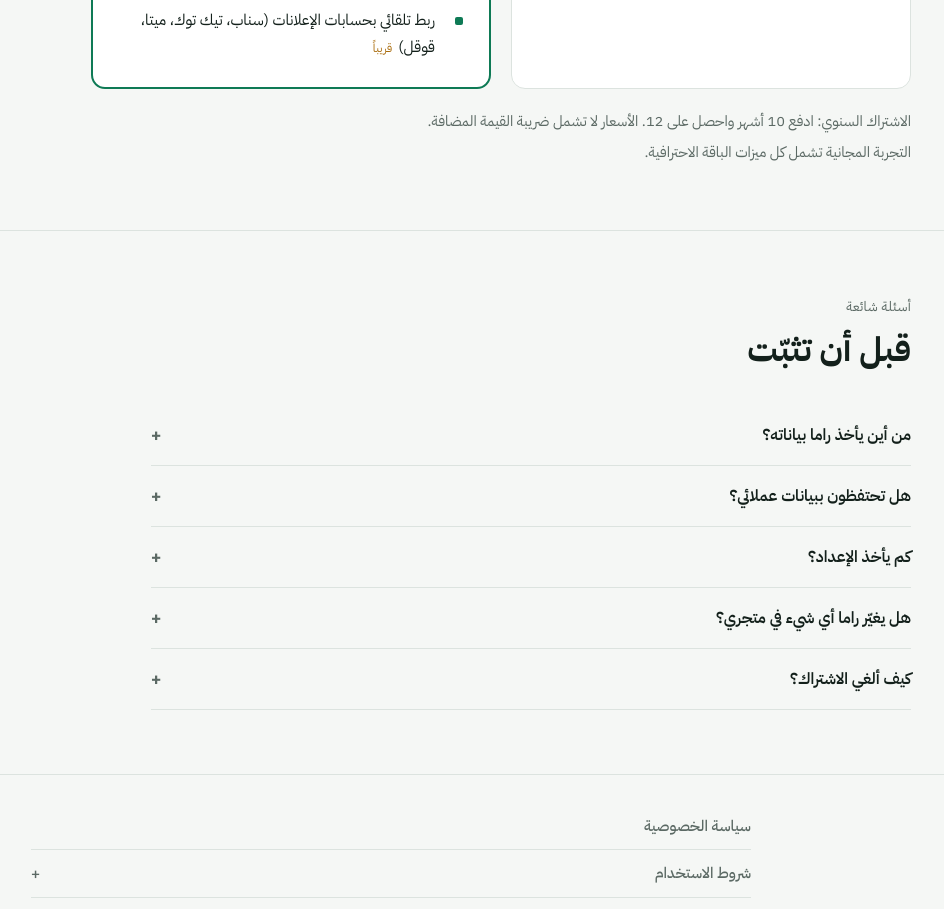
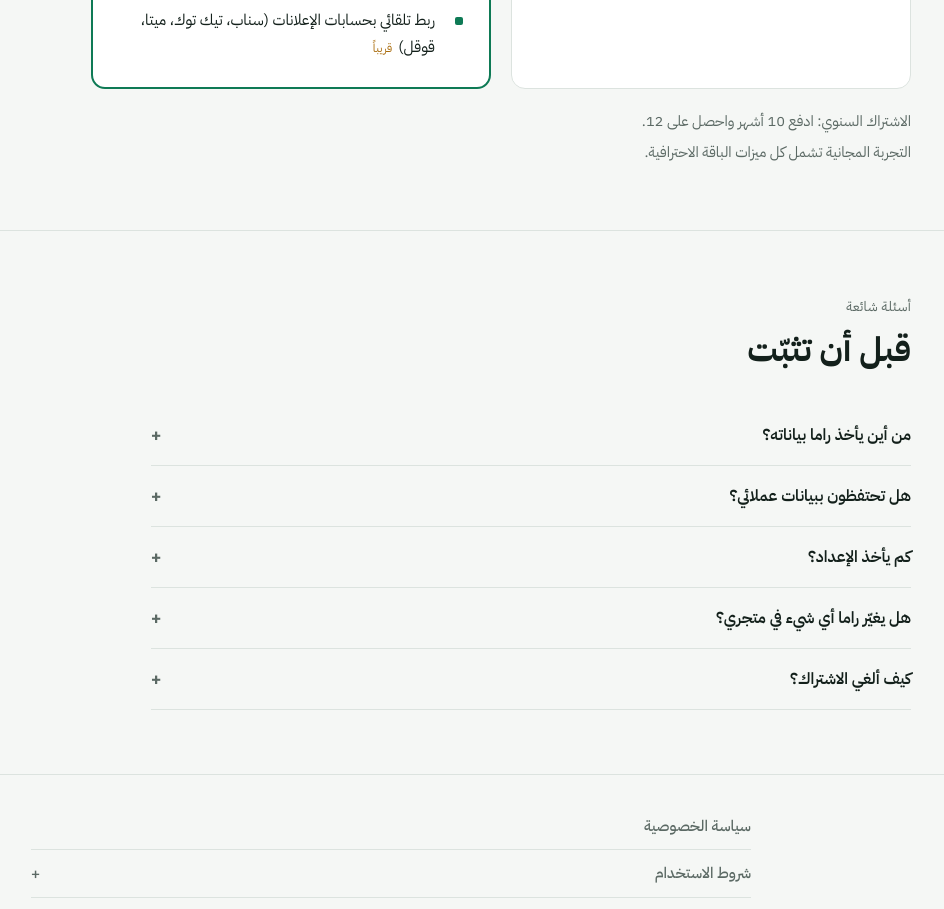
Before and after one commit to rama-sa/rama-sa.github.io, a plain HTML site: page index.html in a window 1280 px wide. Shown: the part 3223-4132 px from the top of the page, without its empty margins (249-1193 px from the left). Drawn offline with Linux system fonts and the light colour scheme.

Commit message:
الموقع: إزالة جملة ضريبة الأسعار

```diff
--- a/index.html
+++ b/index.html
@@ -348,7 +348,7 @@ footer .wrap{display:flex;justify-content:space-between;gap:20px;flex-wrap:wrap;
         </div>
       </div>
       <div class="pricing-notes">
-        <span>الاشتراك السنوي: ادفع 10 أشهر واحصل على 12. الأسعار لا تشمل ضريبة القيمة المضافة.</span>
+        <span>الاشتراك السنوي: ادفع 10 أشهر واحصل على 12.</span>
         <span>التجربة المجانية تشمل كل ميزات الباقة الاحترافية.</span>
       </div>
     </div>
```
